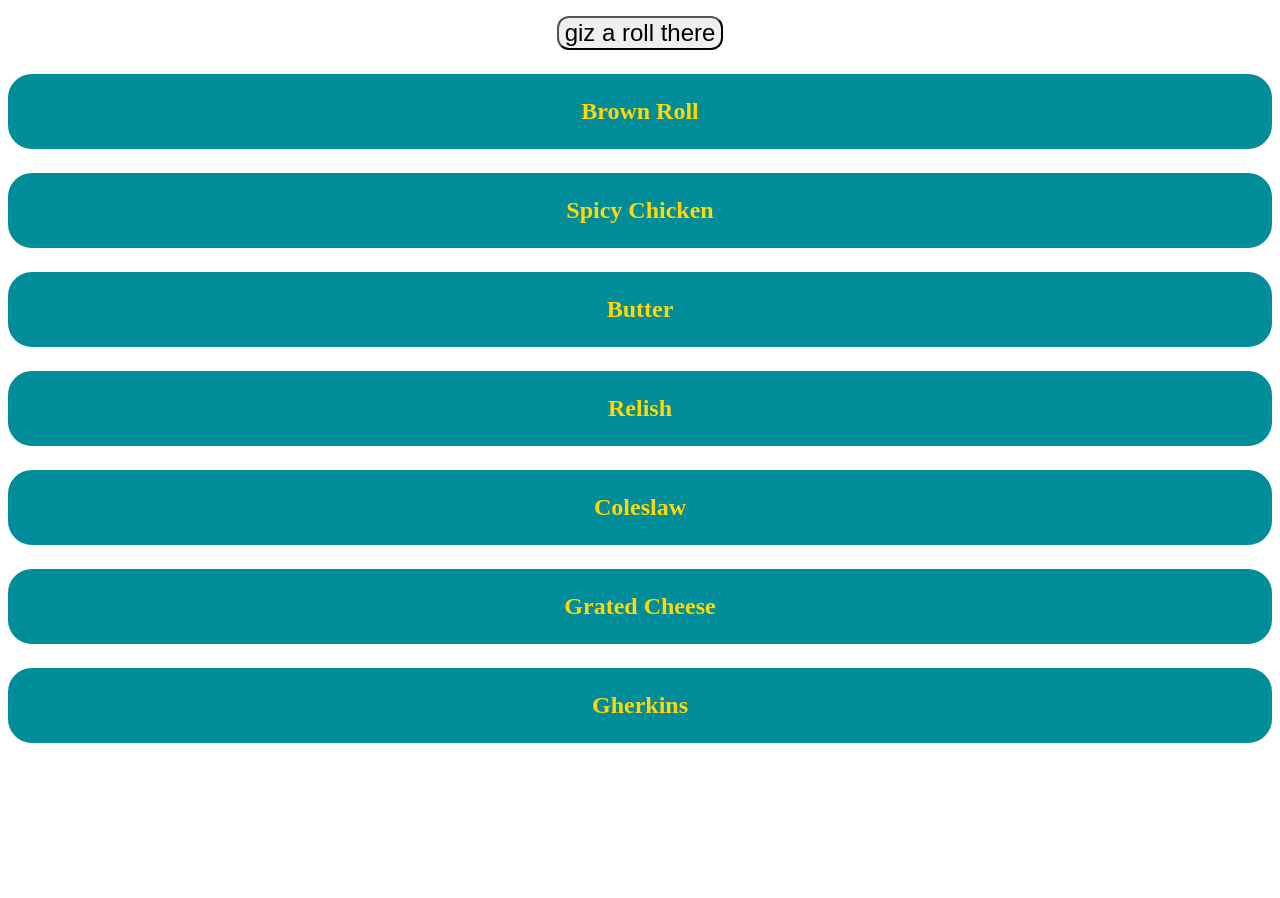
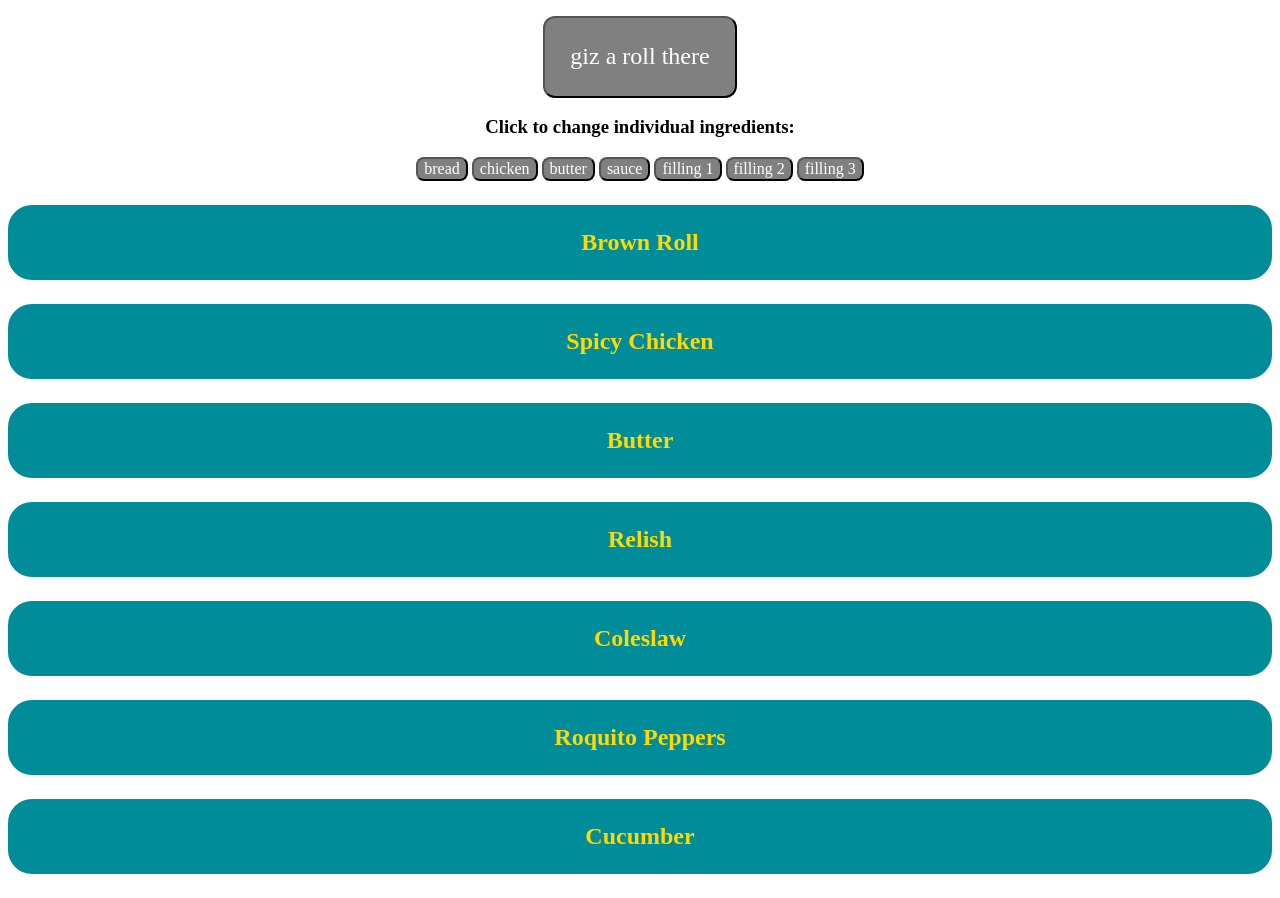
Before and after one commit to lbyrne23/RollRandomizer, a plain HTML site: page index.html in a window 1280 px wide. Both pictures are taken after a click on the button "giz a roll there". Before the commit the page ends 800 px from the top, so only its background shows below. Drawn offline with nearby package versions, Linux system fonts and the light colour scheme; a web font is replaced by a local one.

Commit message:
Update index.html

```diff
--- a/index.html
+++ b/index.html
@@ -1,4 +1,3 @@
-
 <!DOCTYPE html>
 <html lang="en">
 <head>
@@ -6,8 +5,6 @@
   <meta charset="utf-8">
   <meta name="viewport" content="width=device-width, initial-scale=1">
   <script src="https://ajax.googleapis.com/ajax/libs/jquery/1.12.2/jquery.min.js"></script>
-  <script src="http://maxcdn.bootstrapcdn.com/bootstrap/3.3.6/js/bootstrap.min.js"></script>
-  <link rel="stylesheet" href="https://maxcdn.bootstrapcdn.com/font-awesome/4.6.3/css/font-awesome.min.css">
   <link href='https://fonts.googleapis.com/css?family=News+Cycle:400,700&subset=latin,latin-ext' rel='stylesheet' type='text/css'>
   <style>
 
@@ -30,23 +27,59 @@
 
     #giz {
         text-align: center;
+
     }
 
 
     #clickMe {
         border-radius:0.5em;
+		border: light grey;
 		font-size: 1.5em;
+		padding: 2%;
+		color: white;
+		background-color:grey;
+		font-family: 'News Cycle';
     }
 
+	#clickMe:hover{
+		color: yellow;
+	}
+	#buttons{
+		text-align: center;
+	}
+
+	#buttons input{
+		border-radius:0.5em;
+		border: light grey;
+		font-size: 1em;
+		color: white;
+		background-color:grey;
+		font-family: 'News Cycle';
+	}
+
+	#buttons input:hover {
+		color: yellow;
+	}
 
   </style>
 <body>
 
-<div class="container col-md-12">
+<div>
 <p id="giz"><input id="clickMe" type="button" value="giz a roll there" onclick="chicky();" /></p>
 </div>
 
-<div class="container col-md-12" id="options">
+<div id="buttons">
+<h3> Click to change individual ingredients: </h3>
+<input id="newbread" type="button" value="bread" onclick="breadplz();" />
+<input id="newchick" type="button" value="chicken" onclick="chickplz();" />
+<input id="newbutter" type="button" value="butter" onclick="butterplz();" />
+<input id="newsauce" type="button" value="sauce" onclick="sauceplz();" />
+<input id="newfilling" type="button" value="filling 1" onclick="fillingplz();" />
+<input id="newfilling2" type="button" value="filling 2" onclick="filling2plz();" />
+<input id="newfilling3" type="button" value="filling 3" onclick="filling3plz();" />
+</div>
+
+<div id="options">
 	<p id="bread"></p>
 	<p id="chicken"></p>
 	<p id="butter"></p>
@@ -57,6 +90,7 @@
 	<p id="filling3"></p>
 </div>
 
+
 <script>
 
 function chicky(){
@@ -65,9 +99,9 @@ function chicky(){
 			var butteryorn = Math.floor((Math.random() * 2) + 0);
 	        var chicken = Math.floor((Math.random() * 3) + 0);
 	        var sauce = Math.floor((Math.random() * 14) + 0);
-	        var filling_1 = Math.floor((Math.random() * 33) + 0);
-	        var filling_2 = Math.floor((Math.random() * 33) + 0);
-	        var filling_3 = Math.floor((Math.random() * 33) + 0);
+	        var filling_1 = Math.floor((Math.random() * 34) + 0);
+	        var filling_2 = Math.floor((Math.random() * 34) + 0);
+	        var filling_3 = Math.floor((Math.random() * 34) + 0);
 
 			var breadArray = ["Brown Roll", "White Roll", "Wrap", "Bap", "Sliced Pan"];
 
@@ -77,7 +111,7 @@ function chicky(){
 
         	var sauceArray = ["Ketchup", "Mayonnaise", "Garlic Mayo Sauce","BBQ Sauce","Brown Sauce","Sweet Chilli Sauce","Salsa","Mustard","Relish","Pesto","Taco Sauce","Curry Sauce","Hot Sauce","Chipotle"];
 
-        	var fillingArray = ["Olives","Turkey","Quinoa","Rice Salad", "Roquito Peppers","Grated Cheese", "Chickpea Salad","Goats Cheese", "Cucumber","Gherkins","Lettuce","Red Onions","Crispy Onions","Coleslaw","Mixed Peppers","Chicken Tikka","Jalapenos","Egg Mayonnaise","Tuna","Mushrooms","Wedges","Sliced Cheese","Stuffing","Tomato","Sundried Tomato","Egg","Rashers","Sweetcorn","Beetroot","Veg Salad","Ham","Couscous","-"];
+        	var fillingArray = ["Olives","Turkey","Quinoa","Rice Salad", "Broccoli","Roquito Peppers","Grated Cheese", "Chickpea Salad","Goats Cheese", "Cucumber","Gherkins","Lettuce","Red Onions","Crispy Onions","Coleslaw","Mixed Peppers","Chicken Tikka","Jalapenos","Egg Mayonnaise","Tuna","Mushrooms","Wedges","Sliced Cheese","Stuffing","Tomato","Sundried Tomato","Egg","Rashers","Sweetcorn","Beetroot","Veg Salad","Ham","Couscous","-"];
 
 
 
@@ -119,19 +153,19 @@ function chickplz(){
 }
 
 function fillingplz(){
-    var filling_1 = Math.floor((Math.random() * 27) + 0);
+    var filling_1 = Math.floor((Math.random() *34) + 0);
     var fillingArray = ["Olives","Turkey","Cucumber","Gherkins","Lettuce","Red Onions","Crispy Onions","Coleslaw","Mixed Peppers","Chicken Tikka","Jalapenos","Egg Mayonnaise","Tuna","Mushrooms","Wedges","Cheese","Stuffing","Tomato","Sundried Tomato","Egg","Rashers","Sweetcorn","Beetroot","Veg Salad","Ham","Couscous","-"];
 	document.getElementById("filling1").innerHTML = fillingArray[filling_1];
 }
 
 function filling2plz(){
-    var filling_1 = Math.floor((Math.random() * 27) + 0);
+    var filling_1 = Math.floor((Math.random() *34) + 0);
     var fillingArray = ["Olives","Turkey","Cucumber","Gherkins","Lettuce","Red Onions","Crispy Onions","Coleslaw","Mixed Peppers","Chicken Tikka","Jalapenos","Egg Mayonnaise","Tuna","Mushrooms","Wedges","Cheese","Stuffing","Tomato","Sundried Tomato","Egg","Rashers","Sweetcorn","Beetroot","Veg Salad","Ham","Couscous","-"];
 	document.getElementById("filling2").innerHTML = fillingArray[filling_1];
 }
 
 function filling3plz(){
-    var filling_1 = Math.floor((Math.random() * 27) + 0);
+    var filling_1 = Math.floor((Math.random() * 34) + 0);
     var fillingArray = ["Olives","Turkey","Cucumber","Gherkins","Lettuce","Red Onions","Crispy Onions","Coleslaw","Mixed Peppers","Chicken Tikka","Jalapenos","Egg Mayonnaise","Tuna","Mushrooms","Wedges","Cheese","Stuffing","Tomato","Sundried Tomato","Egg","Rashers","Sweetcorn","Beetroot","Veg Salad","Ham","Couscous","-"];
 	document.getElementById("filling3").innerHTML = fillingArray[filling_1];
 }
```
